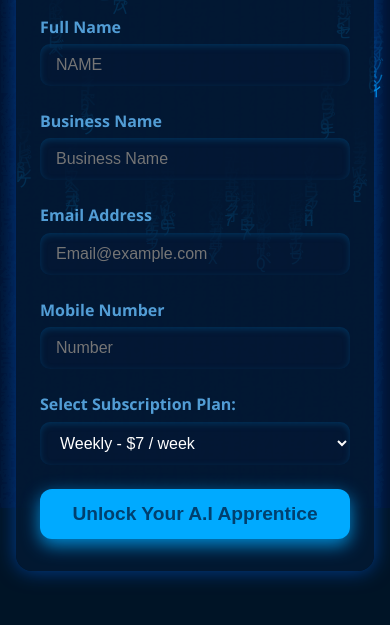
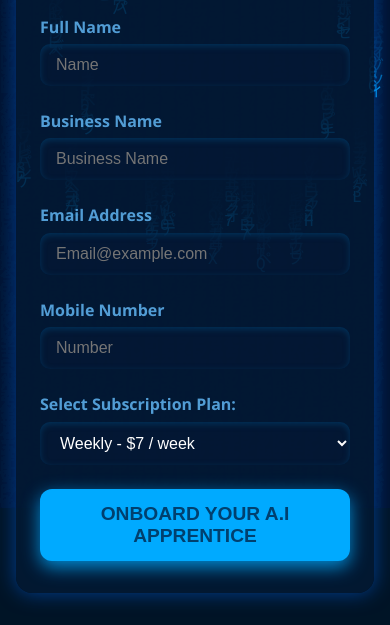
Before and after one commit to dabeastttt/volt-flow, a website: page public/index.html in a window 390 px wide. Shown: the part 336-961 px from the top of the page. Before the commit the page ends 939 px from the top, so only its background shows below. Drawn offline with Linux system fonts and the light colour scheme.

```diff
--- a/public/index.html
+++ b/public/index.html
@@ -16,8 +16,9 @@
   min-height: 100%;
   font-family: 'Segoe UI', Tahoma, Geneva, Verdana, sans-serif;
   background: #001426;
+  color: #d0e7ff;
   overflow-x: hidden;
-    color: #d0e7ff;
+  scroll-behavior: smooth;
 }
 
   #matrixCanvas {
@@ -183,7 +184,7 @@
 
   <form id="signupForm" autocomplete="off" novalidate>
     <label for="name">Full Name</label>
-    <input type="text" id="name" name="name" placeholder="NAME" required />
+    <input type="text" id="name" name="name" placeholder="Name" required />
 
     <label for="business">Business Name</label>
     <input type="text" id="business" name="business" placeholder="Business Name" required />
@@ -200,7 +201,7 @@
       <option value="monthly">Monthly - $30 / month</option>
     </select>
 
-    <button type="submit"> Unlock Your A.I Apprentice</button>
+    <button type="submit"> ONBOARD YOUR A.I APPRENTICE</button>
   </form>
 </main>
 
```
Lines whose indentation alone changed are shown as unchanged.
